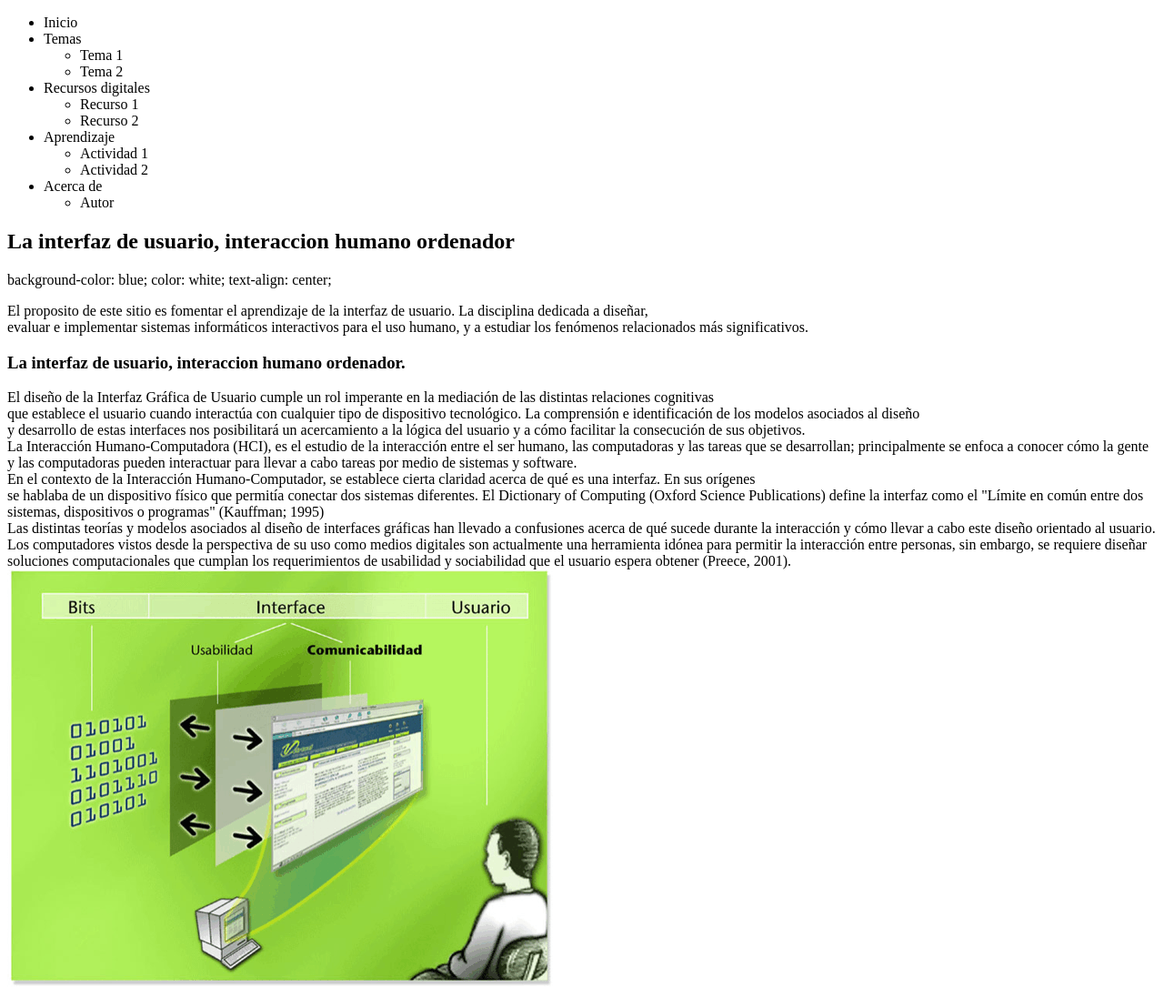
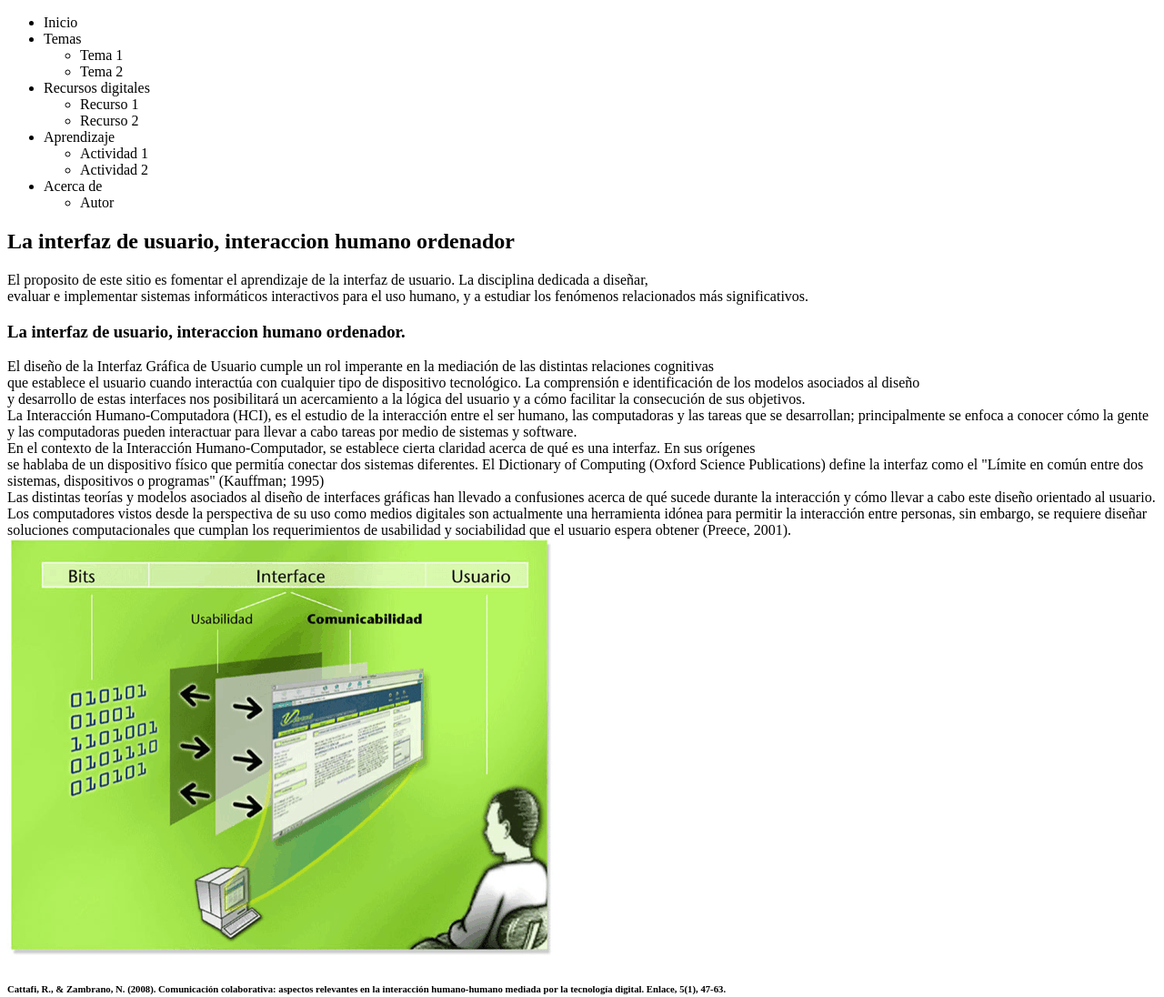
Before and after one commit to jcmonsalvev/uanMonsalve, a plain HTML site: page Fase 2/desing.html in a window 1280 px wide. Shown: the top 1096 px of the page at 91% size. Drawn offline with Linux system fonts and the light colour scheme.

Commit message:
Update desing.html

```diff
--- a/Fase 2/desing.html
+++ b/Fase 2/desing.html
@@ -35,9 +35,6 @@
     </header>
     <section>
         <h1>La interfaz de usuario, interaccion humano ordenador</h1>
-background-color: blue;
-            color: white;
-            text-align: center;
         <p>El proposito de este sitio es fomentar el aprendizaje de la interfaz de usuario. La disciplina dedicada a diseñar, <br> evaluar e implementar sistemas informáticos interactivos para el uso humano, y a estudiar los fenómenos relacionados más significativos.</p>
     </section>
     <article>
```
